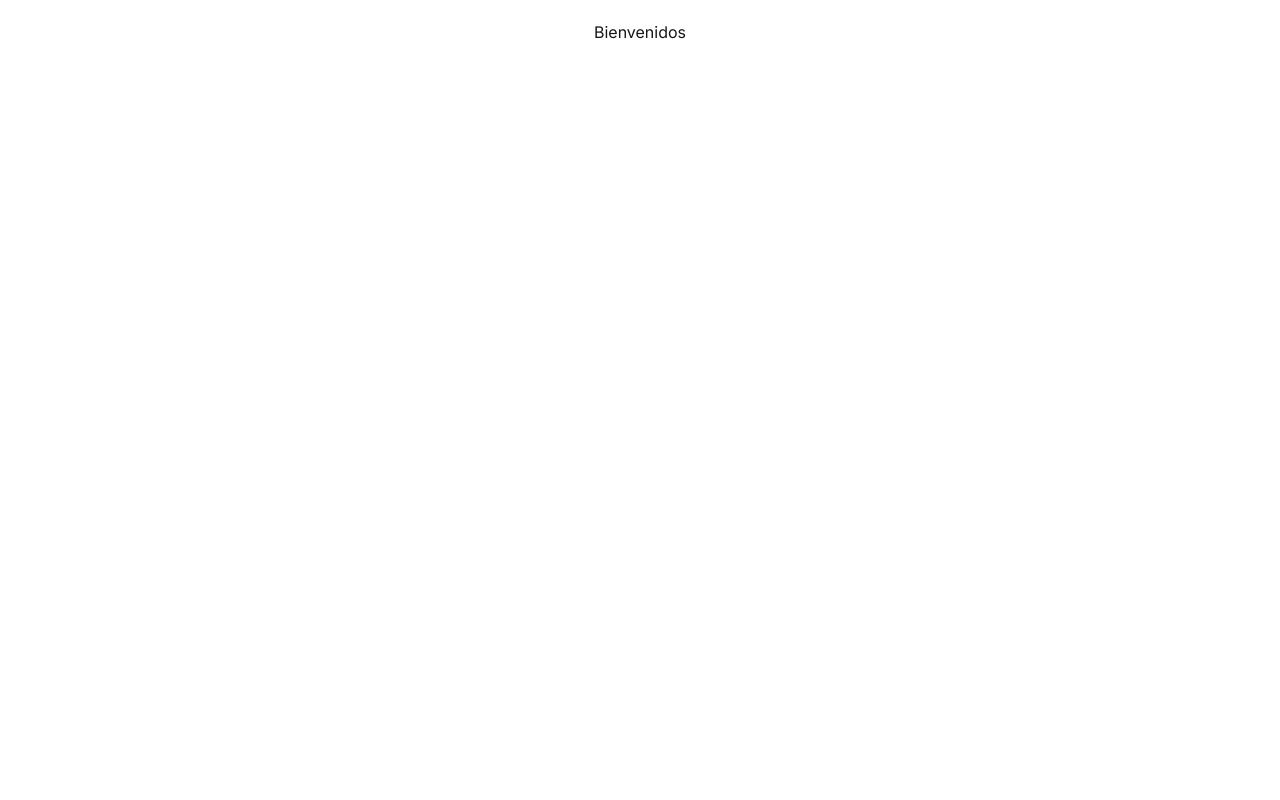
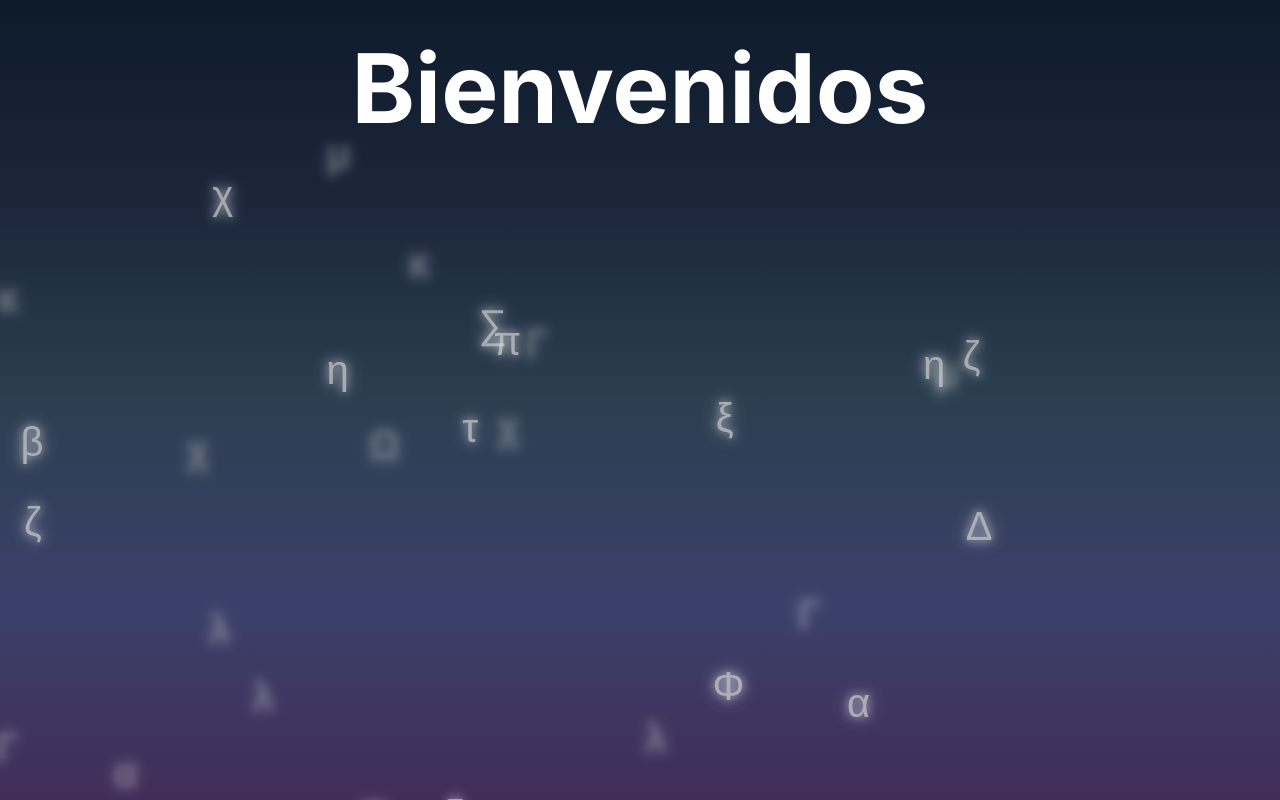
Before and after one commit to ignaciogiorgis/portfolio, a Next.js app: page / in a window 1280 px wide. Built offline with nearby package versions, Linux system fonts and the light colour scheme.

Commit message:
CDP-8-crear-vista-principal

```diff
--- a/src/app/page.tsx
+++ b/src/app/page.tsx
@@ -1,8 +1,10 @@
+import StarryBackground from "@/components/StarryBackground/StarryBackground";
+
 export default function Home() {
   return (
-    <div className="flex flex-col items-center justify-center mt-5">
-      <h1>Bienvenidos</h1>
-
+    <div className="flex flex-col items-center justify-center mt-10">
+      <StarryBackground />
+      <h1 className="text-8xl text-white font-bold">Bienvenidos</h1>
     </div>
   );
 }
--- /dev/null
+++ b/src/components/StarryBackground/StarryBackground.css
@@ -0,0 +1,46 @@
+/* Fondo con degradado oscuro de tonos azules y violetas */
+.starry-background {
+  position: absolute;
+  top: 0;
+  left: 0;
+  width: 100%;
+  height: 100vh;
+  background: linear-gradient(
+    180deg,
+    #0d1b2a,
+    #1b263b,
+    #2c3e50,
+    #3a416a,
+    #412d58
+  );
+  overflow: hidden;
+  z-index: -1;
+}
+
+/* Símbolos matemáticos que flotan en el fondo */
+.math-symbol {
+  position: absolute;
+  font-size: 40px;
+  font-family: "Arial", sans-serif;
+  color: rgba(211, 211, 211, 0.9); /* Gris claro */
+  opacity: 0.8; /* Los símbolos tienen opacidad ligera */
+  text-shadow: 0 0 10px rgba(255, 255, 255, 0.8),
+    0 0 20px rgba(255, 255, 255, 0.6); /* Sombra brillante */
+  animation: float 10s linear infinite;
+}
+
+/* Algunos símbolos estarán más difuminados */
+.math-symbol:nth-child(odd) {
+  filter: blur(4px);
+  opacity: 0.4;
+}
+
+/* Animación para que los símbolos floten suavemente */
+@keyframes float {
+  0% {
+    transform: translate(0, 0);
+  }
+  100% {
+    transform: translate(-50vw, 50vh); /* Movimiento suave en diagonal */
+  }
+}
--- /dev/null
+++ b/src/components/StarryBackground/StarryBackground.tsx
@@ -0,0 +1,76 @@
+"use client";
+import React, { useEffect } from "react";
+import "./StarryBackground.css";
+
+const StarryBackground: React.FC = () => {
+  useEffect(() => {
+    const numSymbols = 20; // Incrementamos el número de símbolos a 20
+    const symbols = [
+      "π",
+      "α",
+      "∑",
+      "∞",
+      "Δ",
+      "λ",
+      "θ",
+      "Ω",
+      "μ",
+      "σ",
+      "Φ",
+      "Γ",
+      "β",
+      "η",
+      "κ",
+      "ξ",
+      "τ",
+      "ψ",
+      "χ",
+      "ζ",
+    ];
+
+    function createSymbols() {
+      const container = document.getElementById("stars");
+      if (container) {
+        // Crear símbolos matemáticos
+        for (let i = 0; i < numSymbols; i++) {
+          let symbol = document.createElement("div");
+          symbol.className = "math-symbol";
+          symbol.textContent =
+            symbols[Math.floor(Math.random() * symbols.length)];
+          let xy = randomPosition();
+          symbol.style.top = `${xy[1]}px`;
+          symbol.style.left = `${xy[0]}px`;
+          container.appendChild(symbol);
+
+          // Eliminar el símbolo cuando termine la animación
+          setTimeout(() => {
+            symbol.remove();
+          }, 10000); // La animación dura 10s
+        }
+      }
+    }
+
+    function randomPosition(): [number, number] {
+      const windowWidth = window.innerWidth;
+      const windowHeight = window.innerHeight;
+      const x = Math.random() * windowWidth;
+      const y = Math.random() * windowHeight;
+      return [x, y];
+    }
+
+    // Crear símbolos al cargar
+    createSymbols();
+
+    // Crear nuevos símbolos cada 3 segundos
+    const interval = setInterval(() => {
+      createSymbols();
+    }, 3000);
+
+    // Limpiar el intervalo al desmontar el componente
+    return () => clearInterval(interval);
+  }, []);
+
+  return <div id="stars" className="starry-background"></div>;
+};
+
+export default StarryBackground;
```
Also changed, not shown: src/app/about/page.tsx (renamed from src/app/quien-soy/page.tsx), src/app/globals.css (line endings or trailing spaces), src/app/proyects/page.tsx (renamed from src/app/proyectos/page.tsx), src/app/technologies/page.tsx (renamed from src/app/tecnologias/page.tsx).
